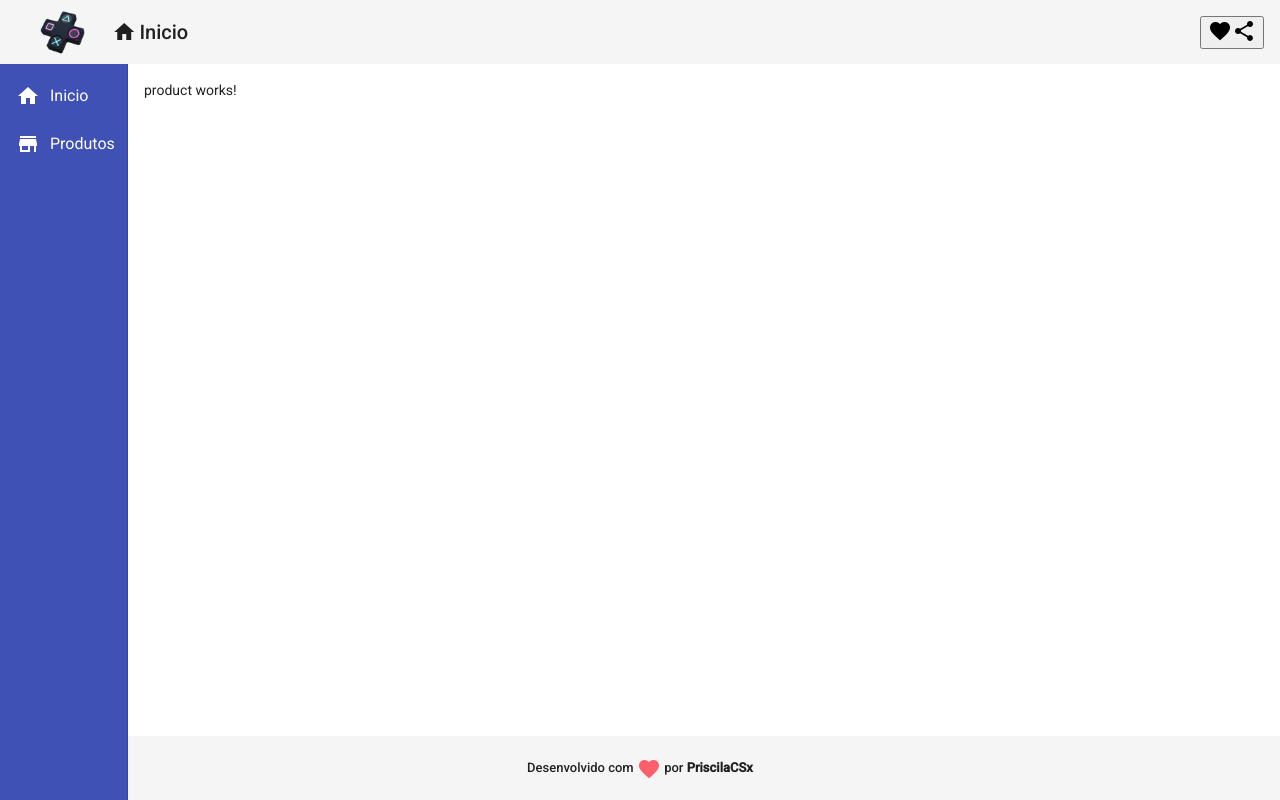
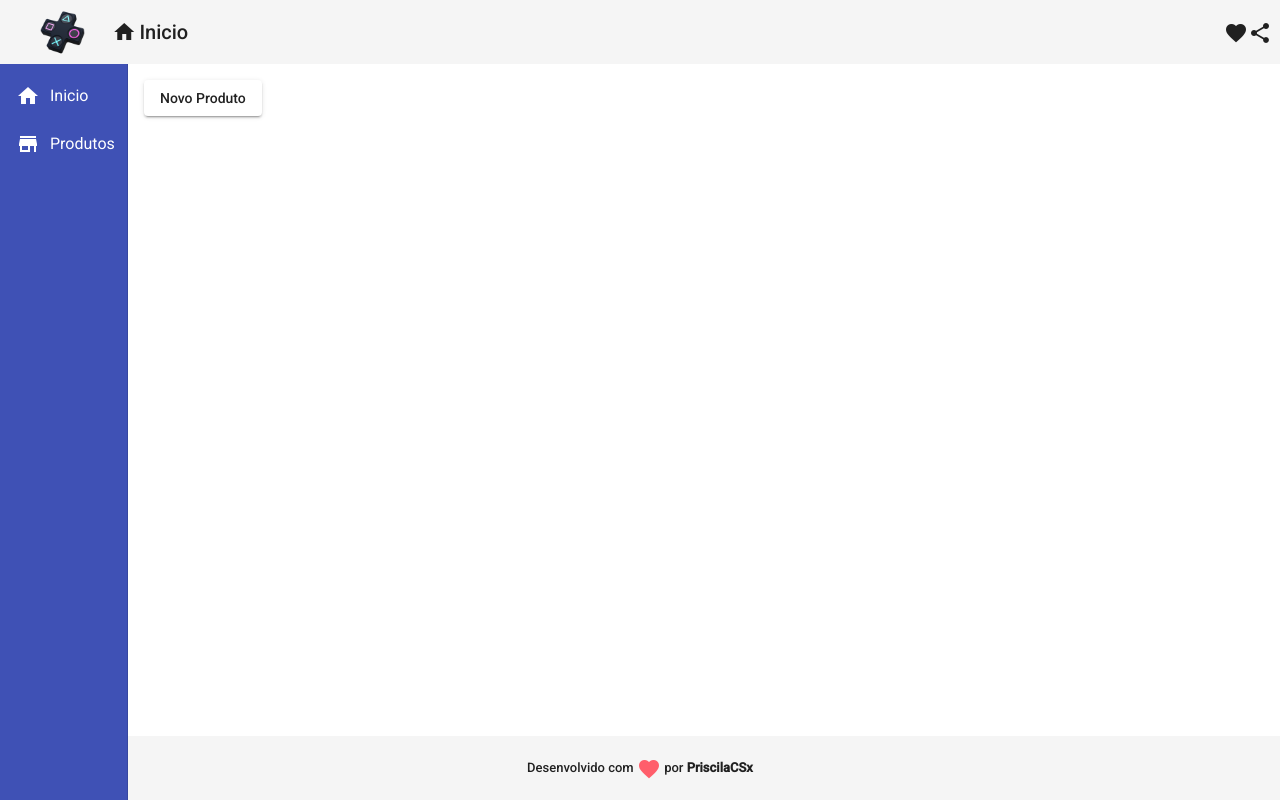
Before and after one commit to SuayMack/DesafioDesenvolvendoSPAcom-Angular, an Angular app: page /products in a window 1280 px wide. Built offline with nearby package versions, Linux system fonts and the light colour scheme.

Commit message:
create navigation route for product-create

```diff
--- a/src/app/app.module.ts
+++ b/src/app/app.module.ts
@@ -6,6 +6,7 @@
 import {MatSidenavModule} from '@angular/material/sidenav';
 import {MatListModule} from '@angular/material/list';
 import {MatCardModule} from '@angular/material/card';
+import {MatButtonModule} from '@angular/material/button';
 
 import { AppRoutingModule } from './app-routing.module';
 
@@ -35,7 +36,8 @@
     MatIconModule,
     MatSidenavModule,
     MatListModule,
-    MatCardModule
+    MatCardModule,
+    MatButtonModule
   ],
   providers: [],
   bootstrap: [AppComponent]
--- a/src/app/views/product/product-create/product-create.component.ts
+++ b/src/app/views/product/product-create/product-create.component.ts
@@ -7,9 +7,16 @@
 })
 export class ProductCreateComponent implements OnInit {
 
+  propLegal = "qualquer"
+
   constructor() { }
 
   ngOnInit(): void {
   }
 
+
+  fazerAlgo(): void {
+    console.log('Fazendo Algo')
+  }
+
 }
--- a/src/app/views/product/product.component.html
+++ b/src/app/views/product/product.component.html
@@ -1 +1,3 @@
-<p>product works!</p>
+<button mat-raised-button (click)="navigateToProductCreate()">
+    Novo Produto
+</button>
--- a/src/app/views/product/product.component.ts
+++ b/src/app/views/product/product.component.ts
@@ -1,4 +1,5 @@
 import { Component, OnInit } from '@angular/core';
+import { Router } from '@angular/router';
 
 @Component({
   selector: 'spa-product',
@@ -7,9 +8,13 @@
 })
 export class ProductComponent implements OnInit {
 
-  constructor() { }
+  constructor(private router: Router) { }
 
   ngOnInit(): void {
   }
 
+  navigateToProductCreate(): void {
+    this.router.navigate(['/products/create'])
+  }
+
 }
```
Also changed, not shown: src/app/views/product/product.model.ts (added).
